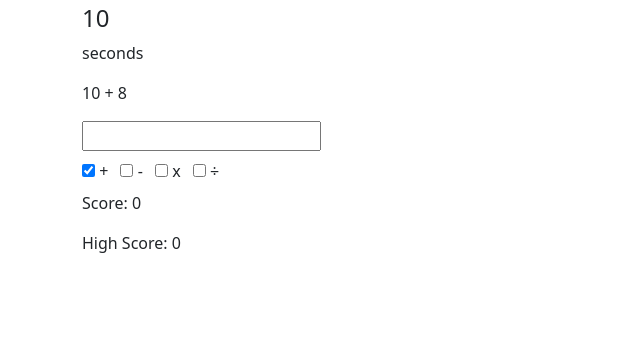
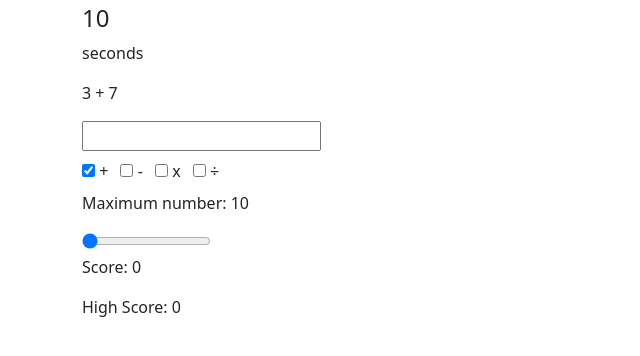
Before and after one commit to jonars99/10-second-game, a plain HTML site: page index.html in a window 1280 px wide. Shown: the part 42-398 px from the top of the page, without its empty margins (0-640 px from the left). Drawn offline with nearby package versions, Linux system fonts and the light colour scheme.

Commit message:
range input for max number & generate eqs with max num

```diff
--- a/app.js
+++ b/app.js
@@ -3,17 +3,23 @@ var operator = ['+'];
 
 var generateEquation = function () {
 
-  if (operator.length > 0) {
-    var x = Math.floor((Math.random() * 10) + 1);
-    var y = Math.floor((Math.random() * 10) + 1);
+  var rangeNum = Number($('#rangeBar').val());
+
+  var getEquation = function () {
+    var x = Math.floor((Math.random() * rangeNum) + 1);
+    var y = Math.floor((Math.random() * rangeNum) + 1);
     var i = Math.floor(Math.random() * operator.length);
     equation = x + ' ' + operator[i] + ' ' + y;
     answer = eval(equation);
-    if (answer < 0 || answer % 1 != 0) {
-      generateEquation();
+  }
+
+  if (operator.length > 0) {
+    answer = getEquation();
+    while (answer < 0 || answer % 1 != 0) {
+      getEquation();
+      $('#equationBox').empty();
+      $('#equationBox').append('<p>' + equation + '</p>');
     }
-    $('#equationBox').empty();
-    $('#equationBox').append('<p>' + equation + '</p>');
     return answer;
   }
 }
@@ -128,4 +134,9 @@ $(document).ready(function () {
   play();
 
   checkboxes();
+
+  $('#rangeBar').on('change', function () {
+    $('#rangeNumber').html(this.value);
+  });
+
 });
--- a/index.html
+++ b/index.html
@@ -35,6 +35,8 @@
             <input id="multiply" class="ms-2" type="checkbox"/><span> x</span>
             <input id="divide" class="ms-2" type="checkbox"/><span> &divide;</span>
           </div>
+          <p>Maximum number: <span id="rangeNumber">10</span></p>
+          <input type="range" id="rangeBar" min="10" max="50" step="5" value="10"/>
           <p>Score: <span id="currentScore">0</span></p>
           <p>High Score: <span id="highScore">0</span></p>
         </div>
```
